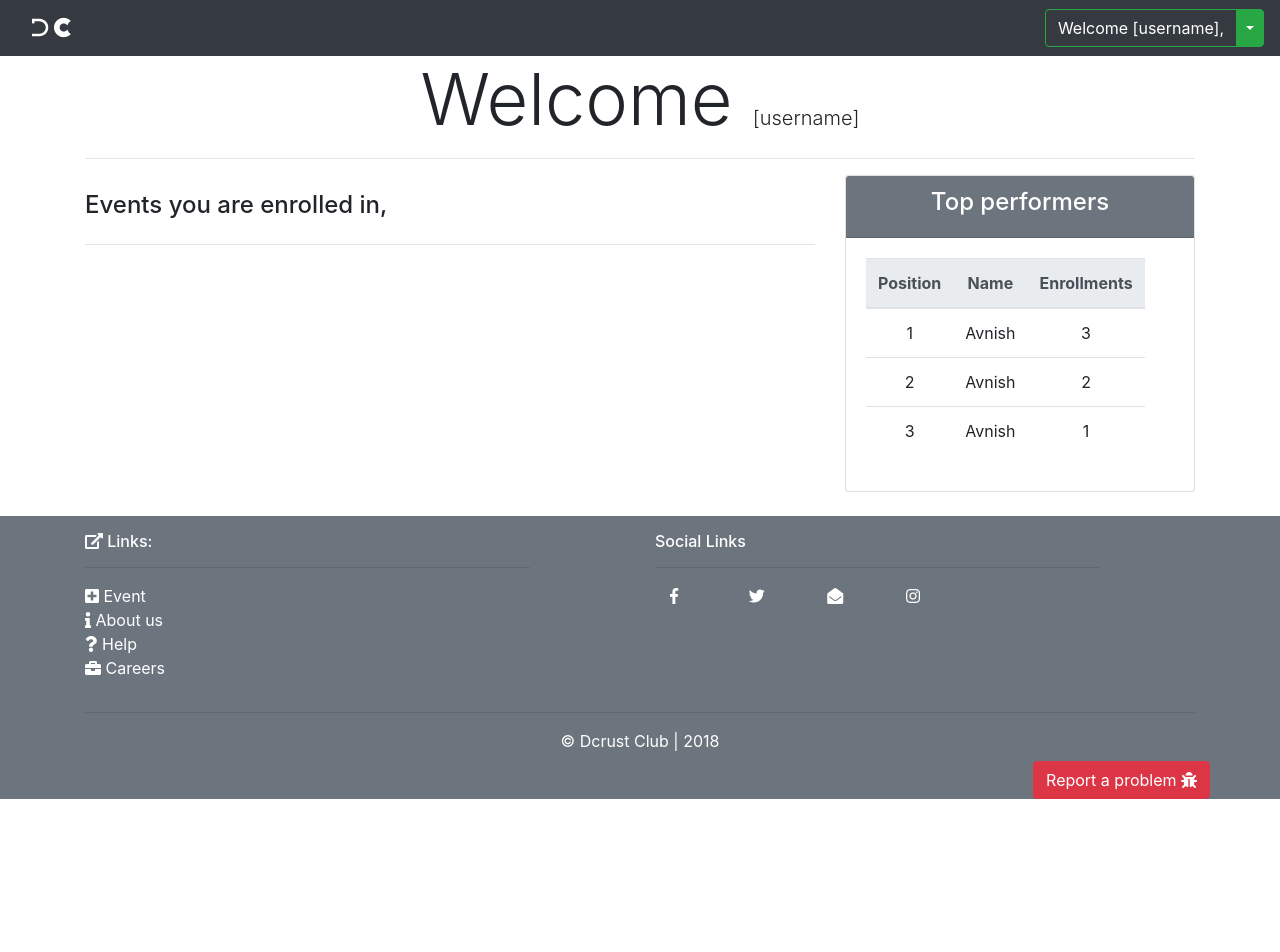
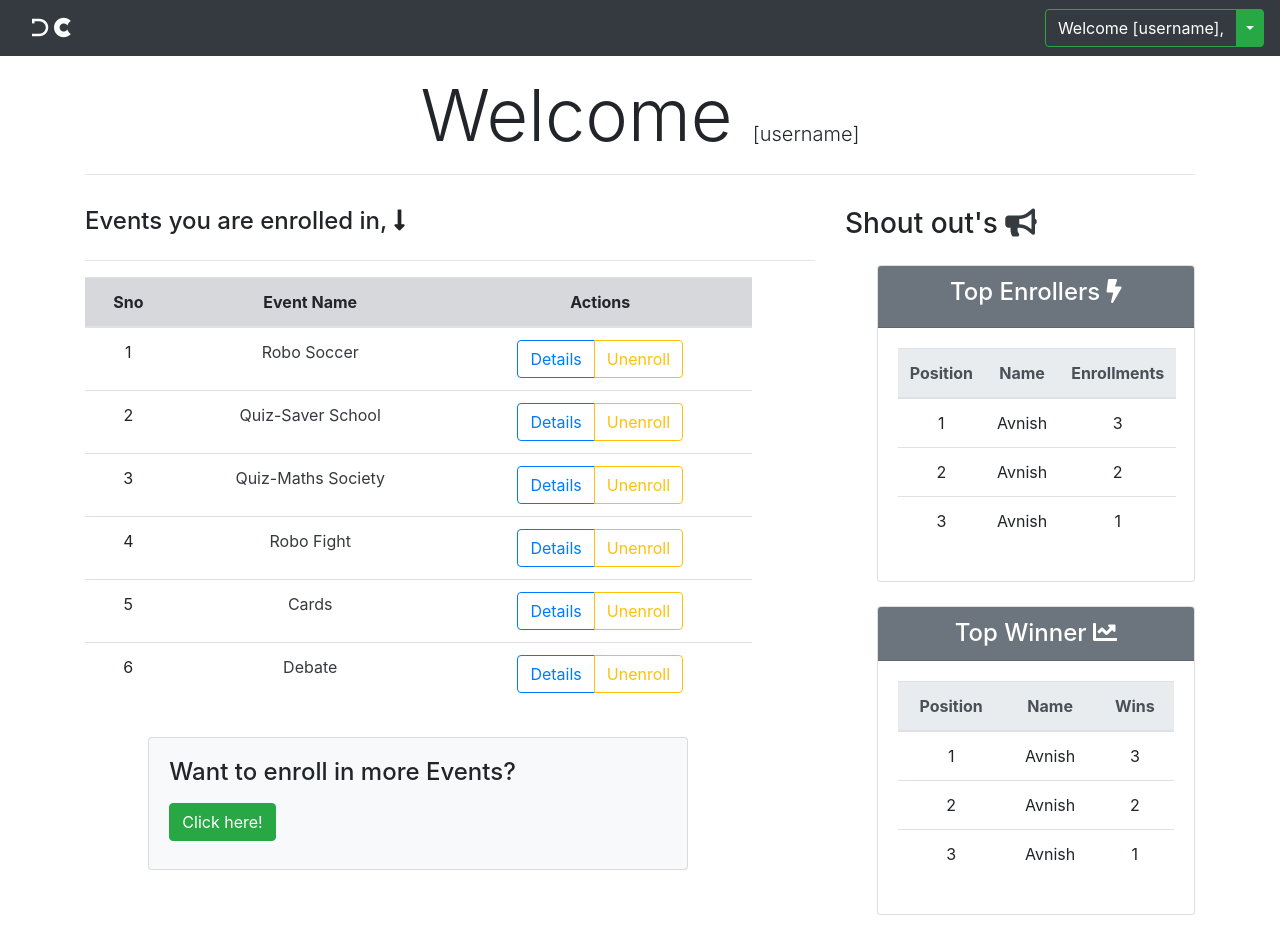
Before and after one commit to dcrustclub/dcrustclub.github.io, a website: page dashboard.html in a window 1280 px wide. Shown: the top 952 px of the page. Before the commit the page ends 800 px from the top, so only its background shows below. Drawn offline with nearby package versions, Linux system fonts and the light colour scheme.

Commit message:
Dashboard designing part-2

```diff
--- a/dashboard.html
+++ b/dashboard.html
@@ -56,7 +56,7 @@
 			<div class="col-12">
 
 				<div class="row justify-content-center">
-					<div class='display-3 col-12 text-center'>Welcome <span class="lead"> [username]</span></div>
+					<div class='display-3 col-12 text-center mt-3'>Welcome <span class="lead"> [username]</span></div>
 				</div>
 				<hr>
 
@@ -68,30 +68,121 @@
 		<div class="row">
 			<div class="col-12 col-md-8">
 				<!-- Column, detailed according to user -->
+				<div class="row mt-3">
+					<div class='h4 col-12'>Events you are enrolled in, <i class="fas fa-long-arrow-alt-down"></i> </div>
+				</div>
+				<hr>
+				<!--Now, a table showing the events user has enrolled -->
+				<div class="row mt-3">
+					<div class="col-11">
+
+						<table class="table text-center table-hover table-responsive-sm">
+							<thead class="table-secondary">
+								<th>Sno</th>
+								<th>Event Name</th>
+								<th>Actions</th>
+
+							</thead>
+							<tbody>
+								<tr>
+									<td>1</td>
+									<td><a class="text-dark" href="#">Robo Soccer</a></td>
+									<td>
+										<div class="btn-group">
+											<button class="btn btn-outline-primary">Details</button>
+											<button class="btn btn-outline-warning">Unenroll</button>
+										</div>
+									</td>
+								</tr>
+								<tr>
+									<td>2</td>
+									<td><a class="text-dark" href="#">Quiz-Saver School</a></td>
+									<td>
+										<div class="btn-group">
+											<button class="btn btn-outline-primary">Details</button>
+											<button class="btn btn-outline-warning">Unenroll</button>
+										</div>
+									</td>
+								</tr>
+								<tr>
+									<td>3</td>
+									<td><a class="text-dark" href="#" >Quiz-Maths Society</a></td>
+									<td>
+										<div class="btn-group">
+											<button class="btn btn-outline-primary">Details</button>
+											<button class="btn btn-outline-warning">Unenroll</button>
+										</div>
+									</td>
+								</tr>
+								<tr>
+									<td>4</td>
+									<td><a class="text-dark" href="#" >Robo Fight</a></td>
+									<td>
+										<div class="btn-group">
+											<button class="btn btn-outline-primary">Details</button>
+											<button class="btn btn-outline-warning">Unenroll</button>
+										</div>
+									</td>
+								</tr>
+								<tr>
+									<td>5</td>
+									<td><a class="text-dark" href="#" >Cards</a></td>
+									<td>
+										<div class="btn-group">
+											<button class="btn btn-outline-primary">Details</button>
+											<button class="btn btn-outline-warning">Unenroll</button>
+										</div>
+									</td>
+								</tr>
+								<tr>
+									<td>6</td>
+									<td><a class="text-dark" href="#" >Debate</a></td>
+									<td>
+										<div class="btn-group">
+											<button class="btn btn-outline-primary">Details</button>
+											<button class="btn btn-outline-warning">Unenroll</button>
+										</div>
+									</td>
+								</tr>
+							</tbody>
+
+						</table>
+
+
+
+					</div>
+				</div>
 
 				<div class="row mt-3">
-					<div class='h4 col-12'>Events you are enrolled in,</div>
+					<div class="col-9 offset-1">
+						<div class="card h4 bg-light">
+							<div class="card-body">
+								Want to enroll in more Events?<br>
+								<div class="h5 mt-3">
+									<a class="btn btn-success " href="#" >Click here!</a>
+								</div>
+							</div>
+						</div>
+					</div>
+
 				</div>
-				<hr>
-			<!--Now, a table showing the events user has enrolled -->
-
 
 			</div>
 
 			<!-- Column that contains information like top perfomers etc. -->
-			<div class="col-12 col-md-4 col-offset-1">
+			<div class="col-12 col-md-4">
 				<!-- Row to praise the winners and participants -->
-
-				<div class="row justify-content-end text-center">
+				<div class="h3 mt-3 mb-4">Shout out's <a class="text-dark" data-toggle="tooltip" data-html="true" title="It's our Shout out <i class='fas fa-gift'></i> for<br><strong>Users who enrolled most</strong> and <br><strong> The users who won most</strong><br> of the 1st, 2nd, 3rd positions" data-placement="right" ><i class="fas fa-bullhorn "></i> </a></div>
+				<div class="row justify-content-end text-center mt-4">
 					<!-- Row for top performers -->
-					<div class="col-12 justify-content-end">
+					<div class="col-11 offset-1 justify-content-end">
 						<!-- Now, adding a card displaying the top perfomers -->
 						<div class="card">
 							<div class="card-header bg-secondary">
-								<div class="h4 text-white">Top performers</div>
+								<div class="h4 text-white">Top Enrollers <a data-toggle="tooltip" data-html="true" title="Following <i class='fa fa-hand-point-down'></i> are the users who enrolled in most events" data-placement="top"><i class="fas fa-bolt"></i></a> </div>
 							</div>
 							<div class="card-body">
-								<table class="table table-hover table-responsive">
+								<table class="table table-responsive-sm">
 									<thead class="thead-light">
 										<tr>
 											<th>Position</th>
@@ -125,9 +216,45 @@
 					</div>
 
 				</div>
+
 				<div class="row">
 					<!-- Row to praise the user who won maximum prizes -->
+					<div class="col-11 offset-1 mt-4 mb-4">
+						<div class="card justify-content-center">
+							<div class="card-header bg-secondary text-center text-white h4 ">
+								Top Winner
+								<a data-toggle="tooltip" data-html="true" title="Following <i class='fas fa-hand-point-down'></i> are the users who won most of the 1st, 2nd and 3rd positions" data-placement="top"><i class="fas fa-chart-line"></i></a>
+							</div>
+							<div class="card-body justify-content-center">
 
+								<table class="table table-responsive-sm text-center">
+									<thead class="thead-light">
+										<th scope="col">Position</th>
+										<th scope="col">Name</th>
+										<th scope="col">Wins</th>
+									</thead>
+									<tbody>
+										<tr>
+											<td>1</td>
+											<td>Avnish</td>
+											<td>3</td>
+										</tr>
+										<tr>
+											<td>2</td>
+											<td>Avnish</td>
+											<td>2</td>
+										</tr>
+										<tr>
+											<td>3</td>
+											<td>Avnish</td>
+											<td>1</td>
+										</tr>
+
+									</tbody>
+								</table>
+							</div>
+						</div>
+					</div>
 
 
 				</div>
```
